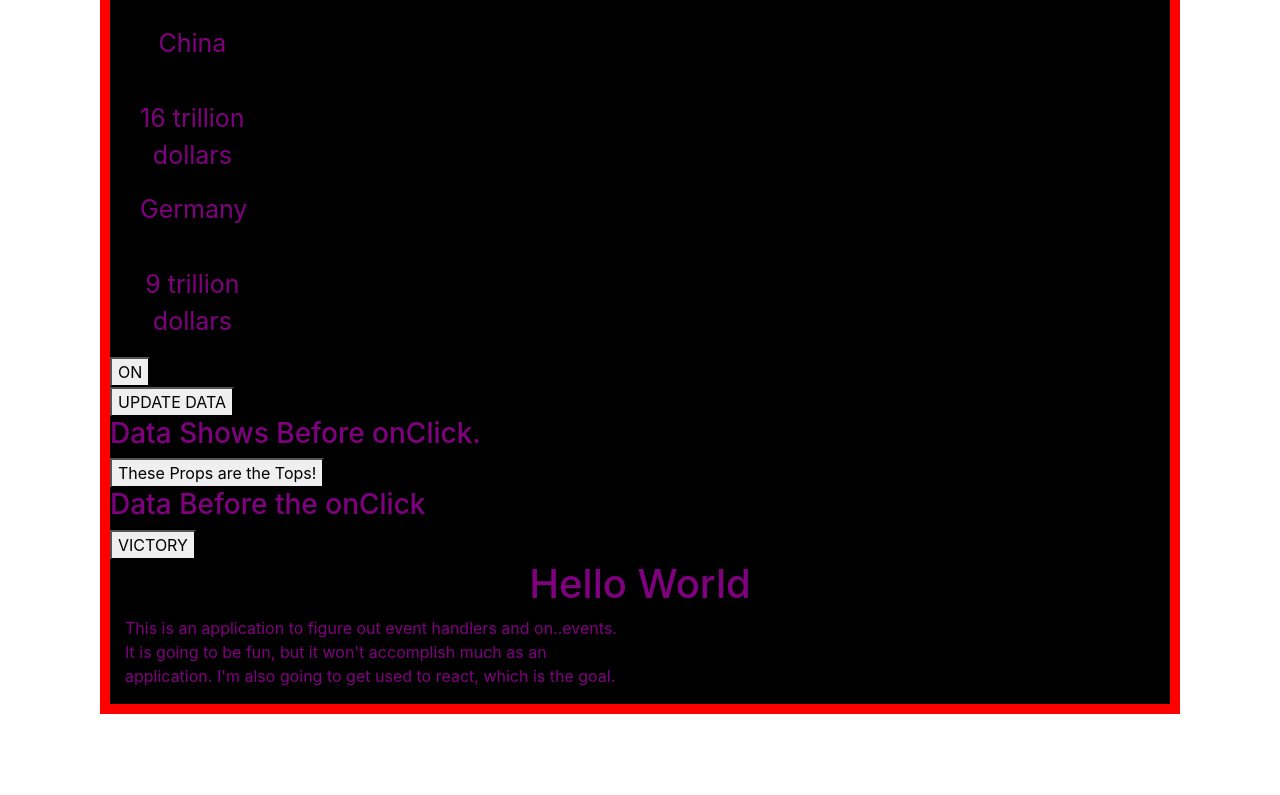
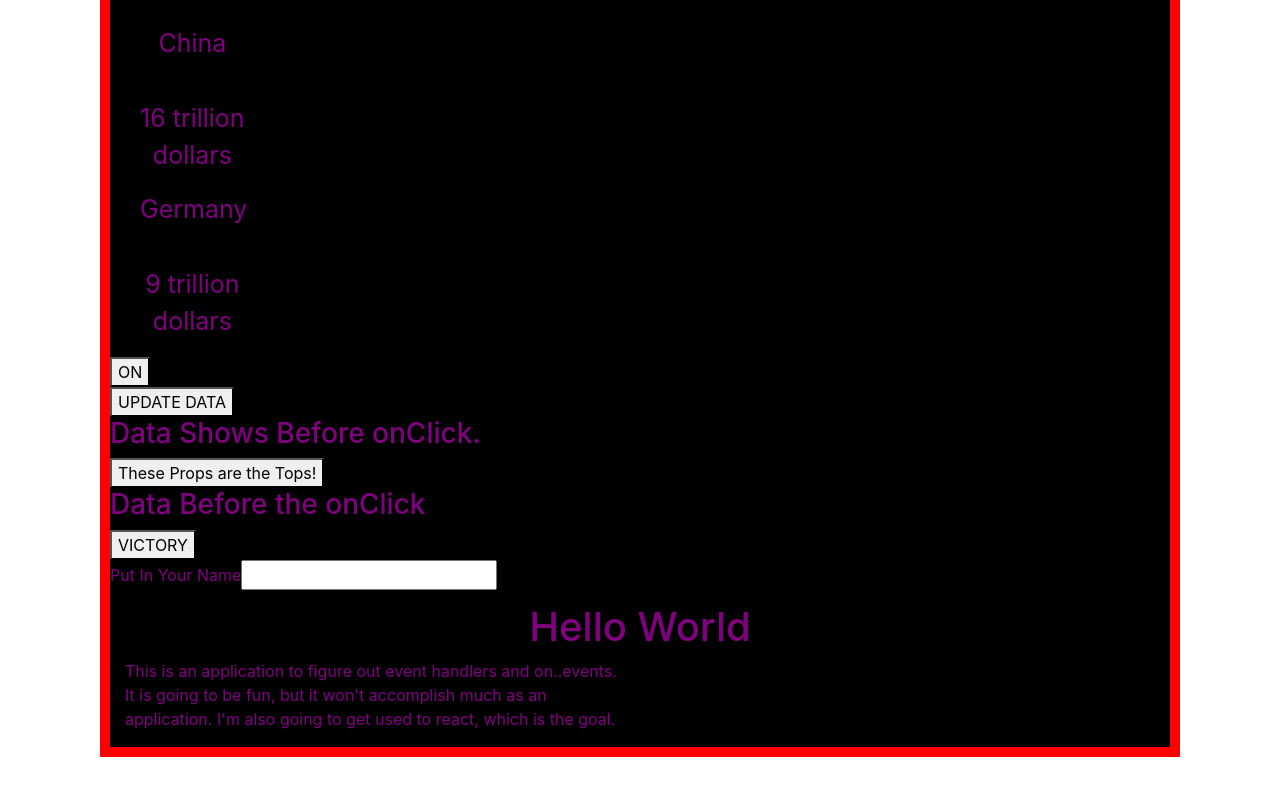
Before and after one commit to tvcasey/practice, a React (Create React App) app in the folder practice/: page / in a window 1280 px wide. Shown: the part 942-1737 px from the top of the page. Built offline with nearby package versions, Linux system fonts and the light colour scheme.

Commit message:
Working on simple basics of onClick and onChange functions to build my understanding.  This practice will come in handy when using the events.

```diff
--- a/practice/src/App.js
+++ b/practice/src/App.js
@@ -7,6 +7,7 @@ import Buttonclick3 from "./Components/Buttonclick3";
 import Buttonclick2 from "./Components/Buttonclick2";
 import 'bootstrap/dist/css/bootstrap.min.css';
 import Buttonclick4 from "./Components/Buttonclick4";
+import Onchange1 from "./Components/Onchange1";
 
 const App = () => {
   return (
@@ -18,6 +19,7 @@ const App = () => {
       <Buttonclick3/>
       <Buttonclick2/>
       <Buttonclick4/>
+      <Onchange1/>
       <h1>Hello World</h1>
       <p className="col-md-6">This is an application to figure out event handlers and on..events.
         It is going to be fun, but it won't accomplish much as an application.
--- a/practice/src/Components/Buttonclick4.jsx
+++ b/practice/src/Components/Buttonclick4.jsx
@@ -1,15 +1,11 @@
 import React, { Component } from 'react';
 
 class Buttonclick4 extends React.Component {
-    contructor(props) {
-        this.state = {
-            data: "Yea Baby You Won!!"
-        }
-        this.showAlert = this.showAlert.bind(this);
-    }
+
+
+
         showAlert() {
-            const reply = ({data: "Hey..Hey..Way To Go!"})
-            console.log('What in tarnation is happening here??');
+            alert("One small step for a man.  One giant leap for mankind.");
 
     }
         render() {
--- /dev/null
+++ b/practice/src/Components/Onchange1.jsx
@@ -0,0 +1,29 @@
+import React, {Component} from 'react';
+
+class Onchange1 extends React.Component {
+    constructor(props) {
+        super(props);
+        this.state = {
+            name: ""
+        };
+    }
+
+    changeText(event) {
+        this.setState({
+            name: event.target.value
+        });
+    }
+
+    render() {
+        return (
+            <div>
+                <label htmlFor="name">Put In Your Name</label>
+                <input type="text" id="name" onChange={this.changeText.bind(this)} />
+                <h1>{this.state.name}</h1>
+            </div>
+
+        );
+    }
+}
+
+export default Onchange1;
```
